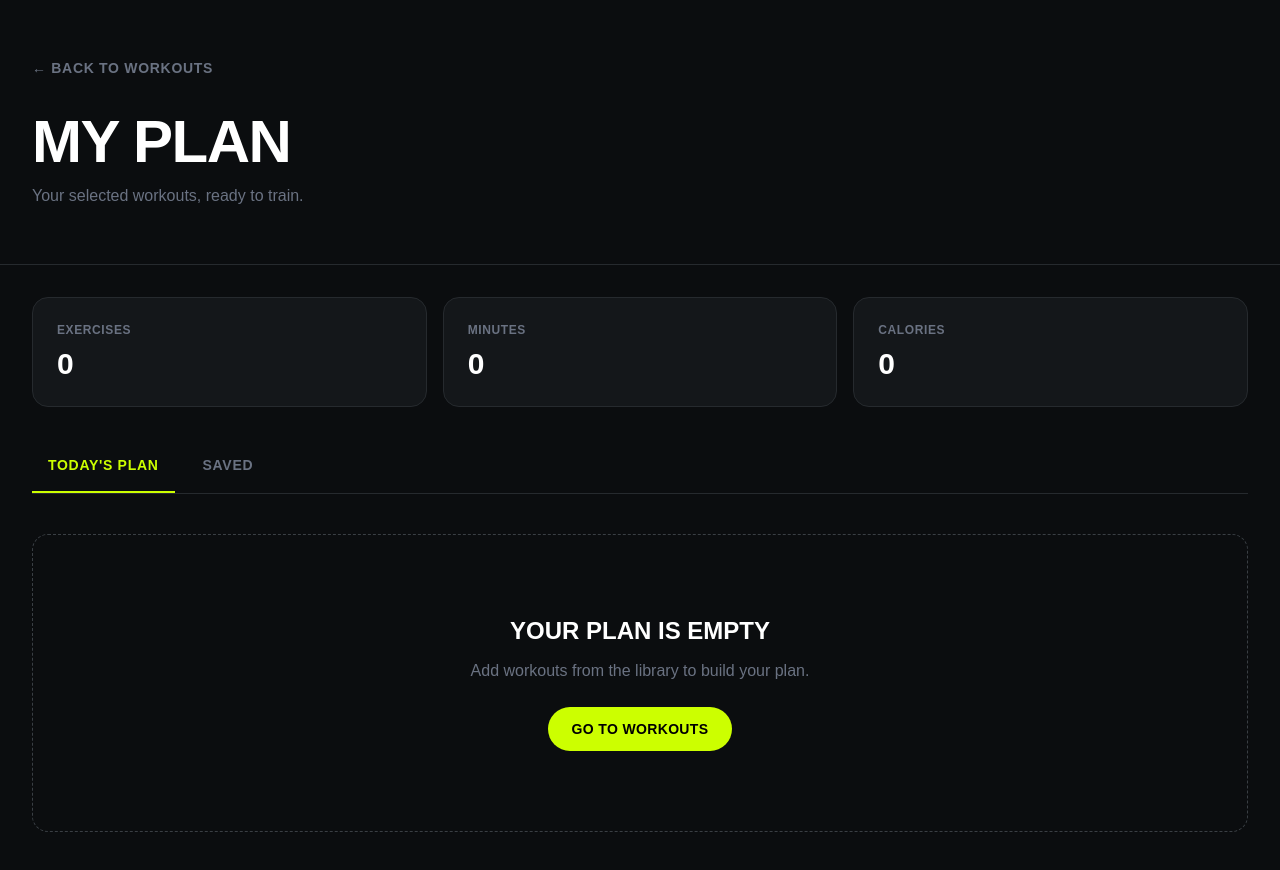
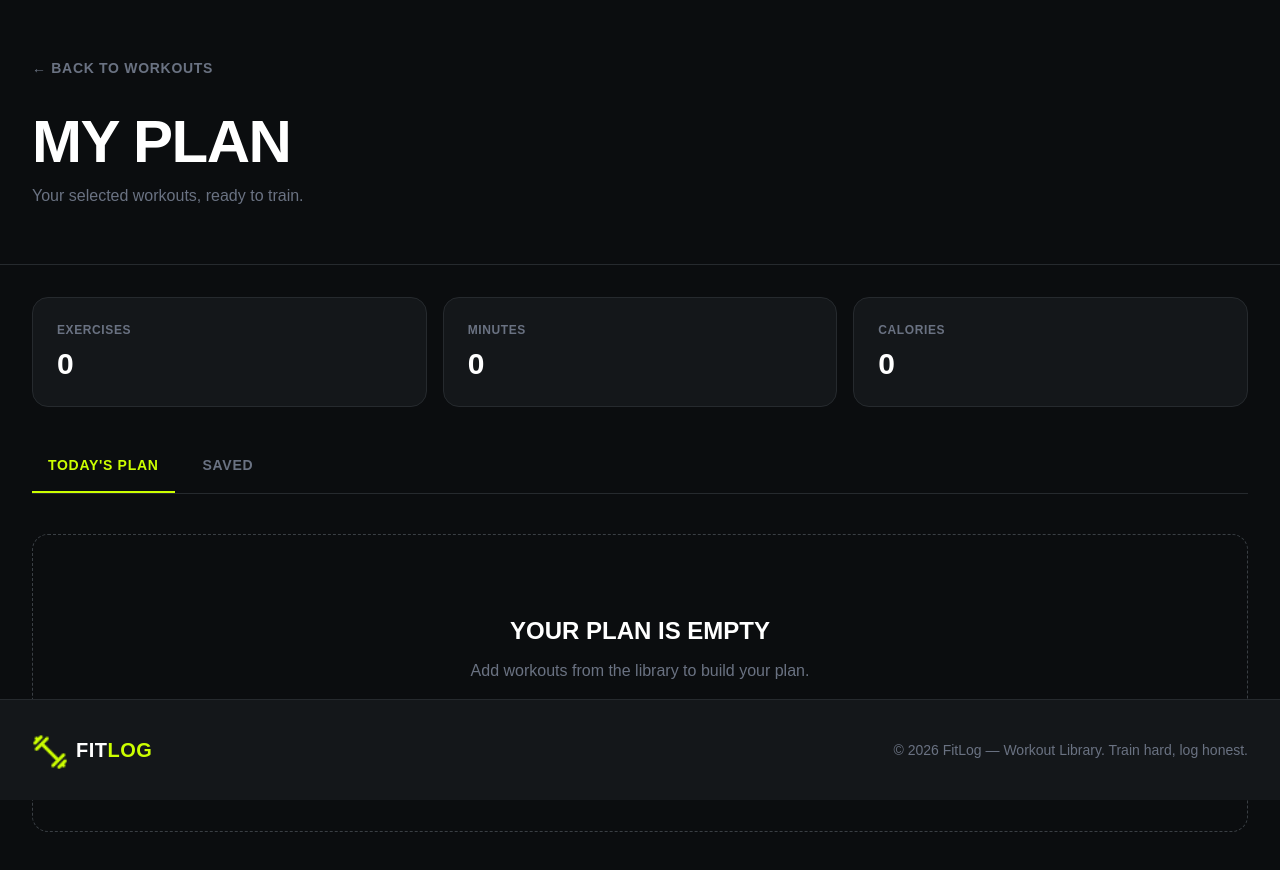
Before and after one commit to shital-ah/my-fit-log, a Next.js app: page /my-plan in a window 1280 px wide. Shown: the top 870 px of the page. Built offline with nearby package versions, Linux system fonts and the light colour scheme.

Commit message:
adding footer

```diff
--- /dev/null
+++ b/src/app/components/Footer.jsx
@@ -0,0 +1,28 @@
+import Image from "next/image";
+import logo from "../../assets/logo.png";
+
+export default function Footer() {
+    return (
+        <footer className="sticky bottom-0 z-40 border-t border-[#262a2e] bg-[#14171a]">
+            <div className="mx-auto flex max-w-7xl flex-col gap-4 px-5 py-8 sm:flex-row sm:items-center sm:justify-between lg:px-8">
+                <div className="flex items-center gap-2">
+                    <div className="flex h-9 w-9  justify-center">
+                        <Image
+                            src={logo}
+                            alt="FitLog logo"
+                            className="h-10 w-10 object-contain"
+                        />
+                    </div>
+
+                    <span className="text-xl font-black tracking-wide text-white">
+                        FIT<span className="text-[#ccff00]">LOG</span>
+                    </span>
+                </div>
+
+                <p className="text-sm text-gray-500">
+                    © 2026 FitLog — Workout Library. Train hard, log honest.
+                </p>
+            </div>
+        </footer>
+    );
+}
--- a/src/app/layout.js
+++ b/src/app/layout.js
@@ -3,6 +3,7 @@
 import { FitLogProvider } from "../context/FitLogContext";
 import Toast from "./components/Toast";
 import ToastProvider from "./components/ToastProvider";
+import Footer from "./components/Footer";
 
 
 const geistSans = Geist({
@@ -30,6 +31,7 @@
         <FitLogProvider>
           {children}
           <ToastProvider />
+          <Footer></Footer>
         </FitLogProvider>
       </body>
     </html>
```
